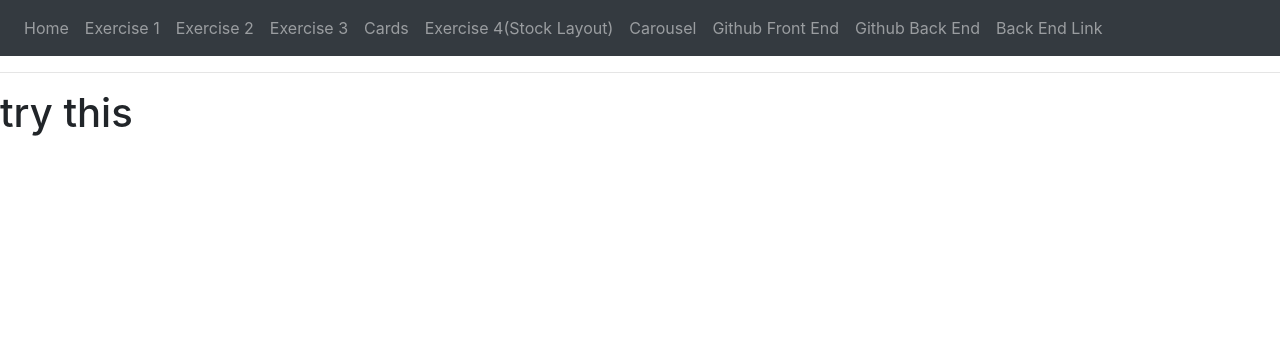
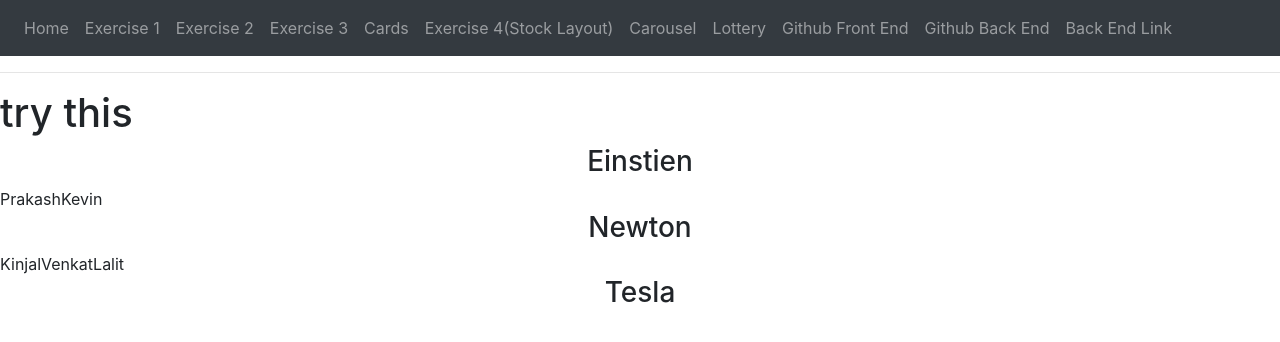
Before and after one commit to kxc3244/playground, a React (Create React App) app: page /lottery in a window 1280 px wide. Shown: the top 342 px of the page. Built offline with nearby package versions, Linux system fonts and the light colour scheme.

Commit message:
Carousel

```diff
--- a/src/App.js
+++ b/src/App.js
@@ -27,7 +27,7 @@ class App extends Component {
             <li><Link to={'/jsplayground'} className="nav-link">Cards</Link></li>
             <li><Link to={'/exercise_4'} className="nav-link">Exercise 4(Stock Layout)</Link></li>
             <li><Link to={'/carousel'} className="nav-link">Carousel</Link></li>
-            {/* <li><Link to={'/lottery'} className="nav-link">Lottery</Link></li>  */}
+            <li><Link to={'/lottery'} className="nav-link">Lottery</Link></li>
 
             <li>
             <a href="https://www.github.com/kxc3244/playground" target="_blank" className="nav-link">
--- a/src/components/Lottery/Lottery.js
+++ b/src/components/Lottery/Lottery.js
@@ -38,6 +38,12 @@ function Lottery(){
         <div>
             <h1>try this</h1>
             {/* {<button onClick={}>Generate Lottery</button>} */}
+            <h3>Einstien</h3>
+            <div>{teams[0]}</div>
+            <h3>Newton</h3>
+            <div>{teams[1]}</div>
+            <h3>Tesla</h3>
+            <div>{teams[2]}</div>
         </div>
     )
 }
```
